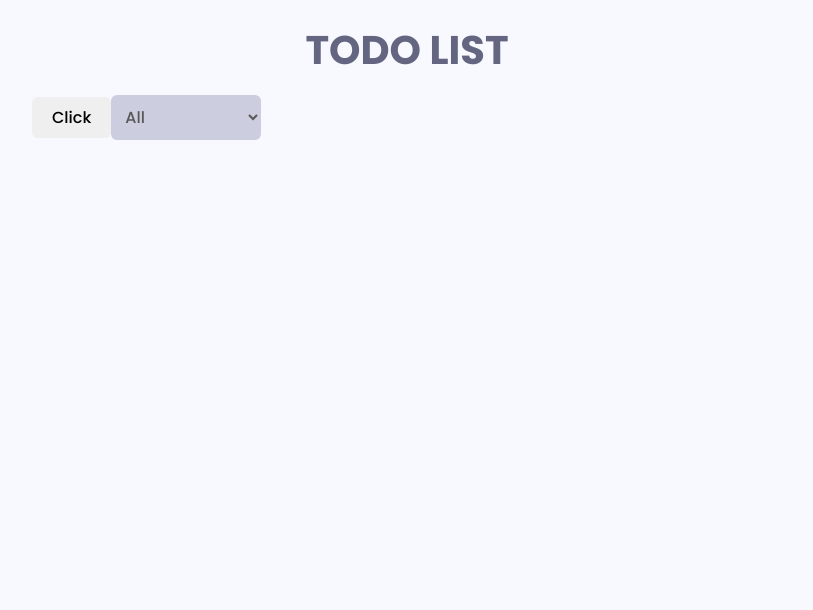
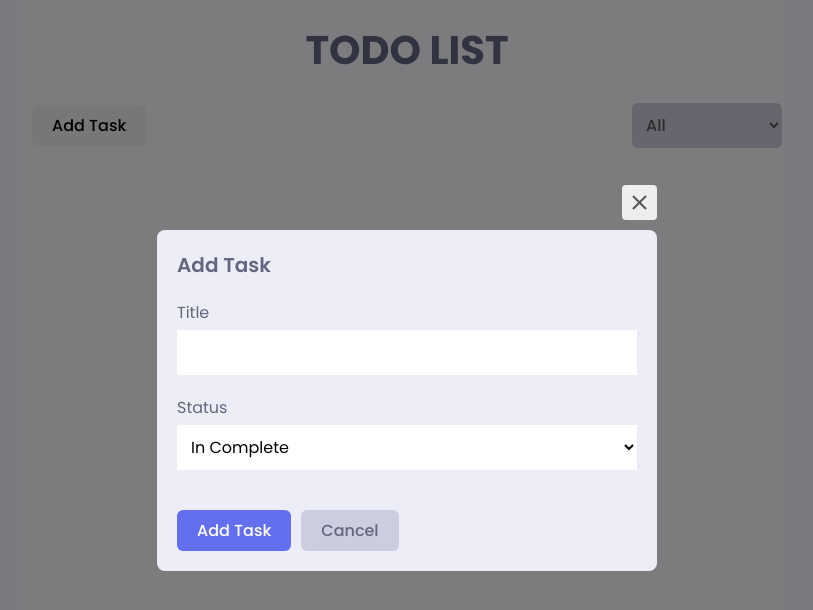
Before and after one commit to Hamza405/Todo-Web-App, a React (Create React App) app: page / in a window 1280 px wide. Shown: the top 610 px of the page, without its empty margins (233-1046 px from the left). Built offline with nearby package versions, Linux system fonts and the light colour scheme.

Commit message:
Implement modal design

```diff
--- a/src/components/AppHeader.jsx
+++ b/src/components/AppHeader.jsx
@@ -1,17 +1,19 @@
 import React from "react";
-import style from "../styles/modules/";
+import style from "../styles/modules/app.module.scss";
 import Button from "./Button";
 import SelectButton from "./SelectButton";
+import TodoModal from "./TodoModal";
 
 const AppHeader = () => {
   return (
-    <div>
-      <Button>Click</Button>
+    <div className={style.appHeader}>
+      <Button>Add Task</Button>
       <SelectButton>
         <option value="all">All</option>
         <option value="inCompleted">In Completed</option>
         <option value="completed">Completed</option>
       </SelectButton>
+      <TodoModal />
     </div>
   );
 };
--- /dev/null
+++ b/src/components/TodoModal.jsx
@@ -0,0 +1,40 @@
+import React from "react";
+import { MdOutlineClose } from "react-icons/md";
+import style from "../styles/modules/modal.module.scss";
+import Button from "./Button";
+
+const TodoModal = () => {
+  return (
+    <div className={style.wrapper}>
+      <div className={style.container}>
+        <div className={style.closeButton}>
+          <MdOutlineClose />
+        </div>
+        <form className={style.form}>
+          <h1 className={style.formTitle}>Add Task</h1>
+          <label htmlFor="title">
+            Title
+            <input type="text" id="title" />
+          </label>
+          <label htmlFor="status">
+            Status
+            <select id="status" name="status">
+              <option value="inComplete">In Complete</option>
+              <option value="complete">Complete</option>
+            </select>
+          </label>
+          <div className={style.buttonContainer}>
+            <Button type="submit" variant="primary">
+              Add task
+            </Button>
+            <Button type="button" variant="secondary">
+              Cancel
+            </Button>
+          </div>
+        </form>
+      </div>
+    </div>
+  );
+};
+
+export default TodoModal;
--- /dev/null
+++ b/src/styles/modules/modal.module.scss
@@ -0,0 +1,76 @@
+.wrapper {
+	position: fixed;
+	top: 0;
+	left: 0;
+	width: 100%;
+	height: 100%;
+	background: rgba(0, 0, 0, 0.5);
+	z-index: 1000;
+	display: flex;
+	justify-content: center;
+	align-items: center;
+}
+.container {
+	background-color: var(--bg-2);
+	max-width: 500px;
+	width: 90%;
+	margin: 0 auto;
+	display: flex;
+	justify-content: center;
+	align-items: center;
+	padding: 2rem;
+	border-radius: 8px;
+	position: relative;
+}
+.closeButton {
+	position: absolute;
+	top: -10px;
+	right: 0;
+	transform: translateY(-100%);
+	font-size: 2.5rem;
+	padding: 0.5rem;
+	border-radius: 4px;
+	background-color: var(--gray-1);
+	color: var(--black-2);
+	display: flex;
+	align-items: center;
+	justify-content: center;
+	cursor: pointer;
+	transition: 0.3s ease all;
+	z-index: -1;
+	&:hover {
+		background-color: #e32525;
+		color: white;
+	}
+}
+.formTitle {
+	color: var(--black-1);
+	font-size: 2rem;
+	font-weight: 600;
+	margin-bottom: 2rem;
+	text-transform: capitalize;
+}
+.form {
+	width: 100%;
+	label {
+		font-size: 1.6rem;
+		color: var(--black-1);
+		input,
+		select {
+			margin-top: 0.5rem;
+			margin-bottom: 2rem;
+			width: 100%;
+			padding: 1rem;
+			border: none;
+			background-color: var(--white);
+			font-size: 1.6rem;
+		}
+	}
+}
+.buttonContainer {
+	display: flex;
+	justify-content: flex-start;
+	align-items: center;
+	margin-top: 2rem;
+	gap: 1rem;
+}
```
Also changed, not shown: src/components/TodoList.jsx (added, +7 -0 lines).
